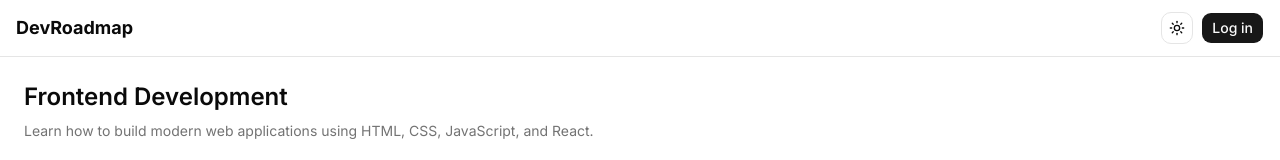
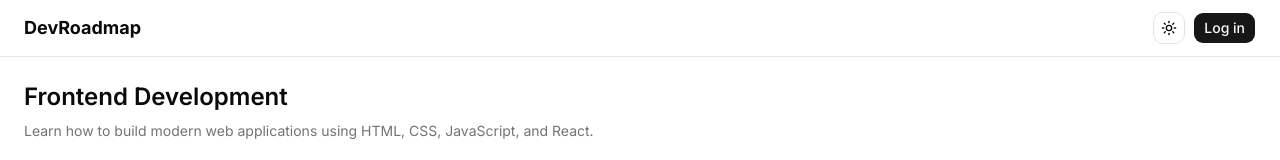
Before and after one commit to andrejcode/dev-roadmap, a Next.js app: page / in a window 1280 px wide. Shown: the top 160 px of the page. Built offline with nearby package versions, Linux system fonts and the light colour scheme.

Commit message:
refactor(header): move header to its own file and fix padding
- Move header to separate file making root layout more readable.
- Match the header’s horizontal padding to the roadmap so their edges align across screen sizes.

```diff
--- a/app/layout.tsx
+++ b/app/layout.tsx
@@ -1,8 +1,7 @@
 import type { Metadata } from 'next'
 import { Inter } from 'next/font/google'
 import { ThemeProvider } from '@/components/theme-provider'
-import { Button } from '@/components/ui/button'
-import { ModeToggle } from '@/components/mode-toggle'
+import { Header } from '@/components/header'
 import './globals.css'
 
 const inter = Inter({
@@ -30,16 +29,7 @@ export default function RootLayout({ children }: LayoutProps<'/'>) {
           enableSystem
           disableTransitionOnChange
         >
-          <header className="shrink-0 border-b bg-background">
-            <div className="flex h-14 w-full items-center justify-between px-4">
-              <span className="font-heading text-lg font-bold">DevRoadmap</span>
-
-              <div className="flex items-center space-x-2">
-                <ModeToggle />
-                <Button type="button">Log in</Button>
-              </div>
-            </div>
-          </header>
+          <Header />
           {children}
         </ThemeProvider>
       </body>
--- /dev/null
+++ b/components/header.tsx
@@ -0,0 +1,17 @@
+import { Button } from './ui/button'
+import { ModeToggle } from './mode-toggle'
+
+export function Header() {
+  return (
+    <header className="shrink-0 border-b bg-background">
+      <div className="flex h-14 w-full items-center justify-between px-4 sm:px-6">
+        <span className="font-heading text-lg font-bold">DevRoadmap</span>
+
+        <div className="flex items-center space-x-2">
+          <ModeToggle />
+          <Button type="button">Log in</Button>
+        </div>
+      </div>
+    </header>
+  )
+}
```
